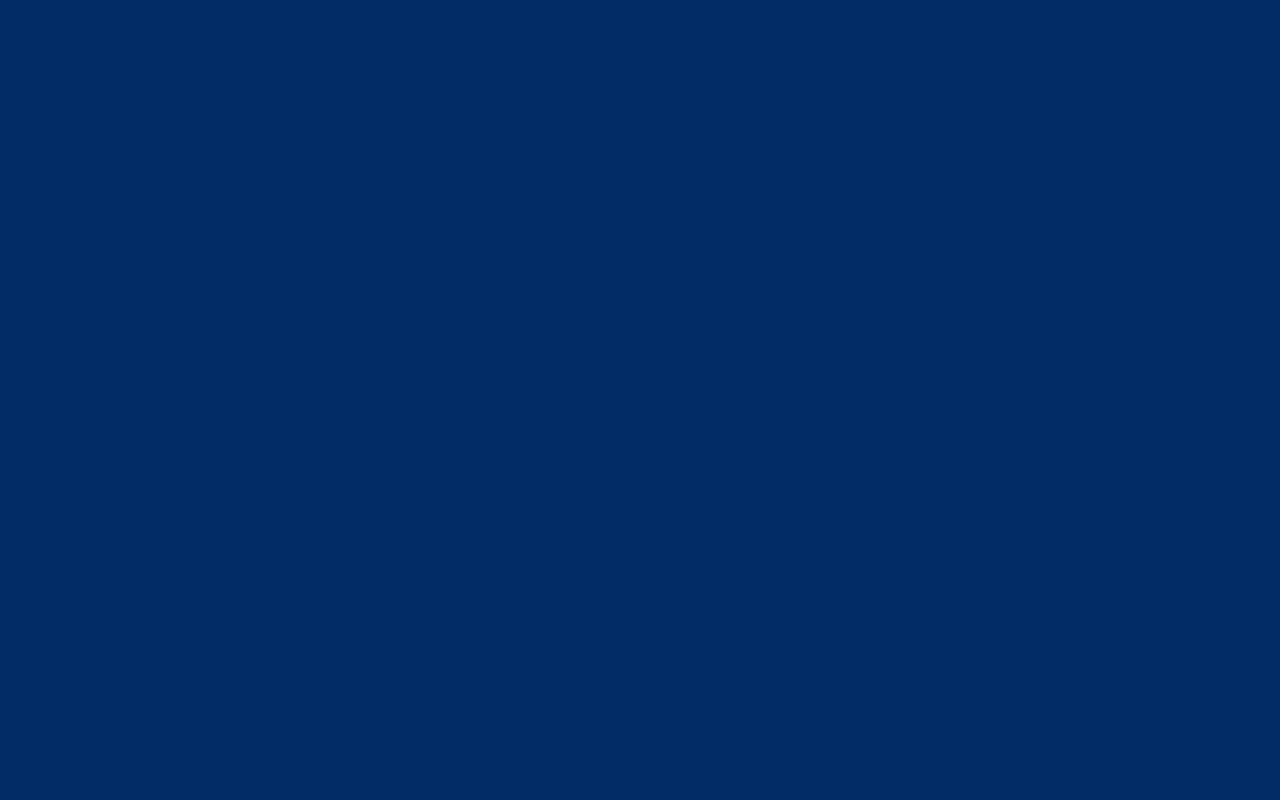
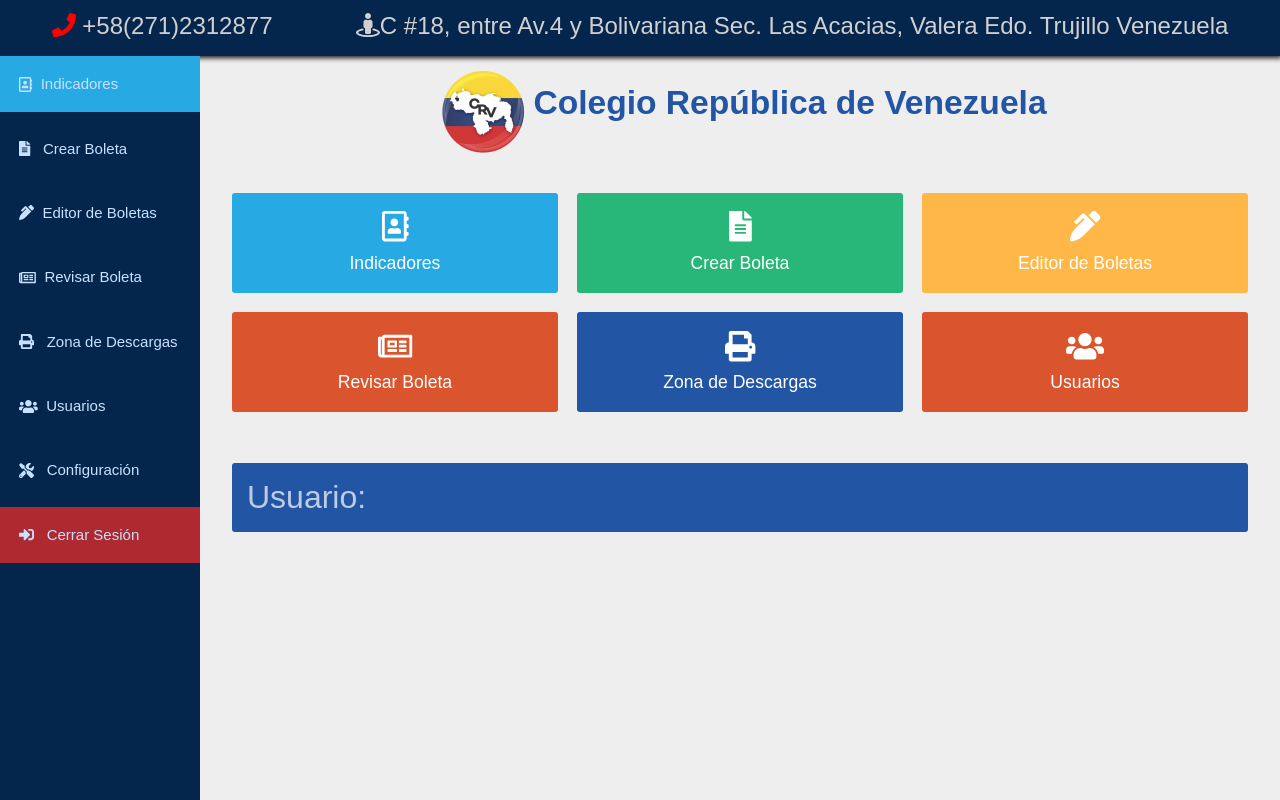
Before and after one commit to BricMichael/Software-Generador-de-Boletas, a React (Create React App) app in the folder client/: page /menuPrincipal in a window 1280 px wide. Built offline with nearby package versions, Linux system fonts and the light colour scheme.

Commit message:
#24. Vista Dashboard implementada en React y leyendo el usuario ingresado mediante el estado de Redux.

```diff
--- a/client/public/index.html
+++ b/client/public/index.html
@@ -15,13 +15,18 @@
     <link href="https://cdn.jsdelivr.net/npm/bootstrap@5.0.1/dist/css/bootstrap.min.css" rel="stylesheet"
     integrity="sha384-+0n0xVW2eSR5OomGNYDnhzAbDsOXxcvSN1TPprVMTNDbiYZCxYbOOl7+AMvyTG2x" crossorigin="anonymous">
 
+    <link rel="stylesheet" href="https://cdnjs.cloudflare.com/ajax/libs/font-awesome/5.15.3/css/all.min.css"
+	integrity="sha512-iBBXm8fW90+nuLcSKlbmrPcLa0OT92xO1BIsZ+ywDWZCvqsWgccV3gFoRBv0z+8dLJgyAHIhR35VZc2oM/gI1w=="
+	crossorigin="anonymous" />
+
     <title>Generador de Boletas</title>
   </head>
   <body>
     <noscript>You need to enable JavaScript to run this app.</noscript>
     <div id="root"></div>
 
-
+    <script src="https://cdnjs.cloudflare.com/ajax/libs/font-awesome/5.15.3/js/all.min.js" integrity="sha512-RXf+QSDCUQs5uwRKaDoXt55jygZZm2V++WUZduaU/Ui/9EGp3f/2KZVahFZBKGH0s774sd3HmrhUy+SgOFQLVQ=="
+	  crossorigin="anonymous"></script>
     <script src="https://cdn.jsdelivr.net/npm/bootstrap@5.0.1/dist/js/bootstrap.bundle.min.js" integrity="sha384-gtEjrD/SeCtmISkJkNUaaKMoLD0//ElJ19smozuHV6z3Iehds+3Ulb9Bn9Plx0x4" crossorigin="anonymous"></script>
   </body>
 </html>
--- a/client/src/components/CuerpoHome.js
+++ b/client/src/components/CuerpoHome.js
@@ -21,7 +21,7 @@ const CuerpoHome = () => {
 
             <div className={ estilos.Homebuttons }>
                 <Link to='/InicioSesion' className={ estilos.Home_primaryLinks } onClick={handleAllUsers} id='btn-inicio'>Iniciar Sesi&oacute;n</Link>
-                <Link to='/indicadoresDocente' className={ estilos.Home_primaryLinks } id='btn-registrate'>Reg&iacute;strate</Link>
+                <Link to='/menuPrincipal' className={ estilos.Home_primaryLinks } id='btn-registrate'>Reg&iacute;strate</Link>
             </div>
         </>
     );
--- /dev/null
+++ b/client/src/components/DashBody/DashBody.js
@@ -0,0 +1,56 @@
+import styles from '../../views/Sistema/Dashboard/dashboard.module.css';
+import clogo from '../../assets/img/colegioLogo.png';
+import { useSelector } from 'react-redux'
+const DashBody = () => {
+
+    const { nombre = '' }= useSelector( (state) => state.login.userActivo )
+
+    return (
+        <>
+        <main className={ styles.main_container }>
+            <div className={styles.menu_cabecera}>
+                <img src={ clogo } className={styles.header_img} alt='logo de la institucion' />
+                <p className={styles.header_title}>Colegio Rep&uacute;blica de Venezuela</p>
+            </div>
+            <section className={styles.accesos}>
+                <div className={styles.all_links}>
+                    <div className={`${styles.cl_azul} ${styles.grupo}`}>
+                        <i className={`${styles.bg} far fa-address-book`}></i>
+                        <a href="#" className={styles.opciones}> Indicadores</a>
+                    </div>
+
+                    <div className={`${styles.cl_verde} ${styles.grupo}`}>
+                        <i className={`${styles.bg} fas fa-file-alt`}></i>
+                        <a href="#" className={styles.opciones}> Crear Boleta</a>
+                    </div>
+
+                    <div className={`${styles.cl_amarillo} ${styles.grupo}`}>
+                        <i className={`${styles.bg} fas fa-pen-alt`}></i>
+                        <a href="#" className={styles.opciones}> Editor de Boletas</a>
+                    </div>
+
+                    <div className={`${styles.cl_naranja} ${styles.grupo}`}>
+                        <i className={`${styles.bg} far fa-newspaper`}></i>
+                        <a href="#" className={styles.opciones}> Revisar Boleta</a>
+                    </div>
+
+                    <div className={`${styles.cl_azulOscuro} ${styles.grupo}`}>
+                        <i className={`${styles.bg} fas fa-print`}></i>
+                        <a href="#" className={styles.opciones}> Zona de Descargas</a>
+                    </div>
+
+                    <div className={`${styles.cl_naranja} ${styles.grupo}`}>
+                        <i className={`${styles.bg} fas fa-users`}></i>
+                        <a href="#" className={styles.opciones}>Usuarios</a>
+                    </div>
+                    <div className={styles.user}>
+                        <p>{`Usuario: ${nombre}`}</p>
+                    </div>
+                </div>
+            </section>
+        </main>
+        </>
+    )
+}
+
+export default DashBody;
--- a/client/src/helpers/coloresBG.js
+++ b/client/src/helpers/coloresBG.js
@@ -10,3 +10,8 @@ export const colorPrincipal = () => {
     let body = document.querySelector('body');
     body.style.backgroundColor = "#012c66";
 }
+
+export const colorDashboard = () => {
+    let body = document.querySelector('body');
+    body.style.backgroundColor = "#EEEEEE";
+}
--- a/client/src/index.css
+++ b/client/src/index.css
@@ -9,6 +9,7 @@ body{
   text-align: center;
   color: #fff;
   font-family: sans-serif, Arial, Helvetica;
+  line-height: 1.2 !important;
 }
 
 a{
--- a/client/src/routes/Routes.js
+++ b/client/src/routes/Routes.js
@@ -1,13 +1,13 @@
 import { BrowserRouter as Router, Route, Switch} from 'react-router-dom';
 import Principal from '../Principal';
-import IndicadoresDocente from '../views/Indicadores/IndicadoresDocente';
 import InicioSesion from '../views/InicioSesion';
+import Dashboard from '../views/Sistema/Dashboard/Dashboard';
 
 const Routes = () => {
     return (
         <Router>
             <Switch>
-                <Route exact path='/indicadoresDocente' component={ IndicadoresDocente} />
+                <Route exact path='/menuPrincipal' component={ Dashboard} />
                 <Route exact path='/InicioSesion' component={ InicioSesion} />
                 <Route exact path='/' component={ Principal} />
             </Switch>
--- /dev/null
+++ b/client/src/views/Sistema/Dashboard/Dashboard.js
@@ -0,0 +1,36 @@
+import DashBody from '../../../components/DashBody/DashBody';
+import { colorDashboard } from '../../../helpers/coloresBG';
+import styles from './dashboard.module.css';
+
+
+const Dashboard = () => {
+        colorDashboard();
+        const click = () => console.log('click')
+
+    return (
+        <div className="contengoTODO">
+            <header className={ styles.Dashheader }>
+                <p className={ styles.header_txt }><i className={`fas fa-phone ${styles.fa_phone}`}></i> +58(271)2312877</p>
+                <p className={ styles.header_txt }><i className="fas fa-street-view"></i>
+                    C #18, entre Av.4 y Bolivariana Sec. Las Acacias, Valera Edo. Trujillo Venezuela
+                </p>
+            </header>
+
+            <nav className={ styles.Dashnavbar }>
+                <ul className={ styles.Dashul }>
+                    <li className={ `${styles.ul_items} ${styles.bg_blue }`}><a href="#" className={ styles.links }><i className="far fa-address-book"></i>&nbsp;&nbsp;Indicadores</a></li>
+                    <li className={ styles.ul_items }><a href="#" className={ styles.links }><i className="fas fa-file-alt"></i>&nbsp;&nbsp; Crear Boleta</a></li>
+                    <li className={ styles.ul_items }><a href="#" className={ styles.links }><i className="fas fa-pen-alt"></i>&nbsp;&nbsp;Editor de Boletas</a></li>
+                    <li className={ styles.ul_items }><a href="#" className={ styles.links }><i className="far fa-newspaper"></i>&nbsp;&nbsp;Revisar Boleta</a></li>
+                    <li className={ styles.ul_items }><a href="#" className={ styles.links }><i className="fas fa-print"></i>&nbsp;&nbsp; Zona de Descargas</a></li>
+                    <li className={ styles.ul_items }><a href="#" className={ styles.links }><i className="fas fa-users"></i>&nbsp; Usuarios</a></li>
+                    <li className={ styles.ul_items }><a href="#" className={ styles.links }><i className="fas fa-tools"></i>&nbsp;&nbsp; Configuraci&oacute;n</a></li>
+                    <li className={ `${styles.ul_items} ${styles.bg_red}`} onClick={click}><button className={ styles.links } type="submit"><i className="fas fa-sign-in-alt"></i>&nbsp;&nbsp; Cerrar Sesión</button></li>
+                </ul>
+            </nav>
+            <DashBody />
+        </div>
+    );
+}
+
+export default Dashboard;
--- /dev/null
+++ b/client/src/views/Sistema/Dashboard/dashboard.module.css
@@ -0,0 +1,234 @@
+/* .contengoTODO {
+    padding: 0;
+    margin: 0;
+    box-sizing: border-box;
+    top: 0;
+    text-align: left;
+} */
+
+.Dashheader {
+    background-color: #05264c;
+    color: #d0d0d1;
+    display: flex;
+    justify-content: space-around;
+    height: 3.5rem;
+    box-shadow: 2px 2px 5px rgba(20, 20, 20, 0.979);
+    padding: 12px 10px;
+}
+
+.header_txt {
+    font-size: 1.5rem;
+}
+
+.fa_phone{
+    color: #f00;
+}
+
+.Dashnavbar {
+    width: 200px;
+    background-color: #05264c;
+    height: 100vh;
+    position: fixed;
+    top: 3.5rem;
+    left: 0;
+    display: flex;
+    flex-direction: column;
+}
+
+.Dashul{
+    list-style: none;
+    width: 100%;
+    padding-left: 0px;
+    margin-bottom: 0rem;
+    text-align: left;
+}
+
+.ul_items {
+    margin-bottom: 0.5em;
+    padding: 1.2rem;
+}
+
+.ul_items:hover {
+    background-color: #27a9e3;
+    cursor: pointer;
+}
+
+.ul_items > button {
+    border: none;
+    width: 100%;
+    background-color: transparent;
+}
+
+.bg_blue {
+    background-color: #27a9e3;
+}
+
+.bg_red {
+    background-color: hsla(0, 66%, 50%, 0.824);
+}
+.bg_red:hover {
+    background-color: rgba(156, 53, 53, 0.822);
+
+}
+
+.links {
+    color: #c8e1ff !important;
+    font-size: 15px;
+    display: flex;
+    justify-content: flex-start;
+    align-items: center;
+}
+
+/* esitlos de la derecha */
+
+.main_container{
+    margin-top: -8px;
+    margin-left: 200px;
+}
+
+.menu_cabecera{
+    display: flex;
+    justify-content: center;
+    align-items: center;
+    margin-top: 0.8em;
+}
+
+.header_img {
+    max-width: 100%;
+    height: auto;
+}
+
+.header_title {
+    font-size: 2.1em;
+    font-weight: 700;
+    color: #2255a4;
+}
+
+.accesos{
+    margin-top: 2rem;
+}
+
+.all_links{
+    display: grid;
+    grid-template-columns: repeat(3, 1fr);
+    grid-template-rows: repeat(3, 100px);
+    justify-content: center;
+    gap: 1.2rem;
+    margin: 0 2rem;
+}
+
+.grupo {
+    display: flex;
+    flex-direction: column;
+    align-items: center;
+    justify-content: center;
+    gap: .7rem;
+}
+
+.grupo:hover {
+    box-shadow: 0px 0px 8px rgba(14, 94, 212, 0.692);
+    cursor: pointer;
+}
+
+.cl_azul {
+    background: #27a9e3;
+    border-radius: 3px;
+}
+
+.cl_verde {
+    background: #28b779;
+    border-radius: 3px;
+
+}
+
+.cl_amarillo {
+    background: #ffb848;
+    border-radius: 3px;
+}
+
+.cl_azulOscuro {
+    background: #2255a4;
+    border-radius: 3px;
+}
+
+.cl_naranja {
+    background: #da542e;
+    border-radius: 3px;
+}
+
+
+.opciones{
+    color: #fff !important;
+    font-size: 1.1rem;
+}
+
+.bg{
+    font-size: 1.9rem;
+    color: #fff;
+    cursor: pointer;
+}
+
+.user {
+    grid-column: 1/4;
+    margin-top: 2rem;
+}
+
+.user > p{
+    font-size: 2rem;
+    background: #2255a4;
+    padding: 15px 15px;
+    border-radius: 3px;
+    color: #ffffffb3;
+    text-align: left;
+}
+
+@media screen and ( max-width:1150px) {
+    #header {
+        justify-content: space-around;
+    }
+
+    .header_txt {
+        font-size: 1.1rem;
+    }
+}
+
+
+@media screen and ( max-width:860px) {
+    .header_txt {
+        font-size: 0.9rem;
+    }
+
+    .header_title {
+        font-size: 1.6em;
+    }
+}
+
+@media screen and ( max-width:768px) {
+    .opciones{
+        font-size: .8rem;
+    }
+
+}
+
+@media screen and ( max-width:710px) {
+    .header_txt {
+        font-size: 0.7rem;
+    }
+    .header_title {
+        font-size: 1.2em;
+    }
+
+    .all_links{
+        grid-template-columns: repeat(3, 85px);
+    }
+
+    .opciones{
+        font-size: 0.6rem;
+    }
+}
+
+@media screen and ( max-width:549px) {
+    .header_txt {
+        font-size: 0.5rem;
+    }
+}
```
